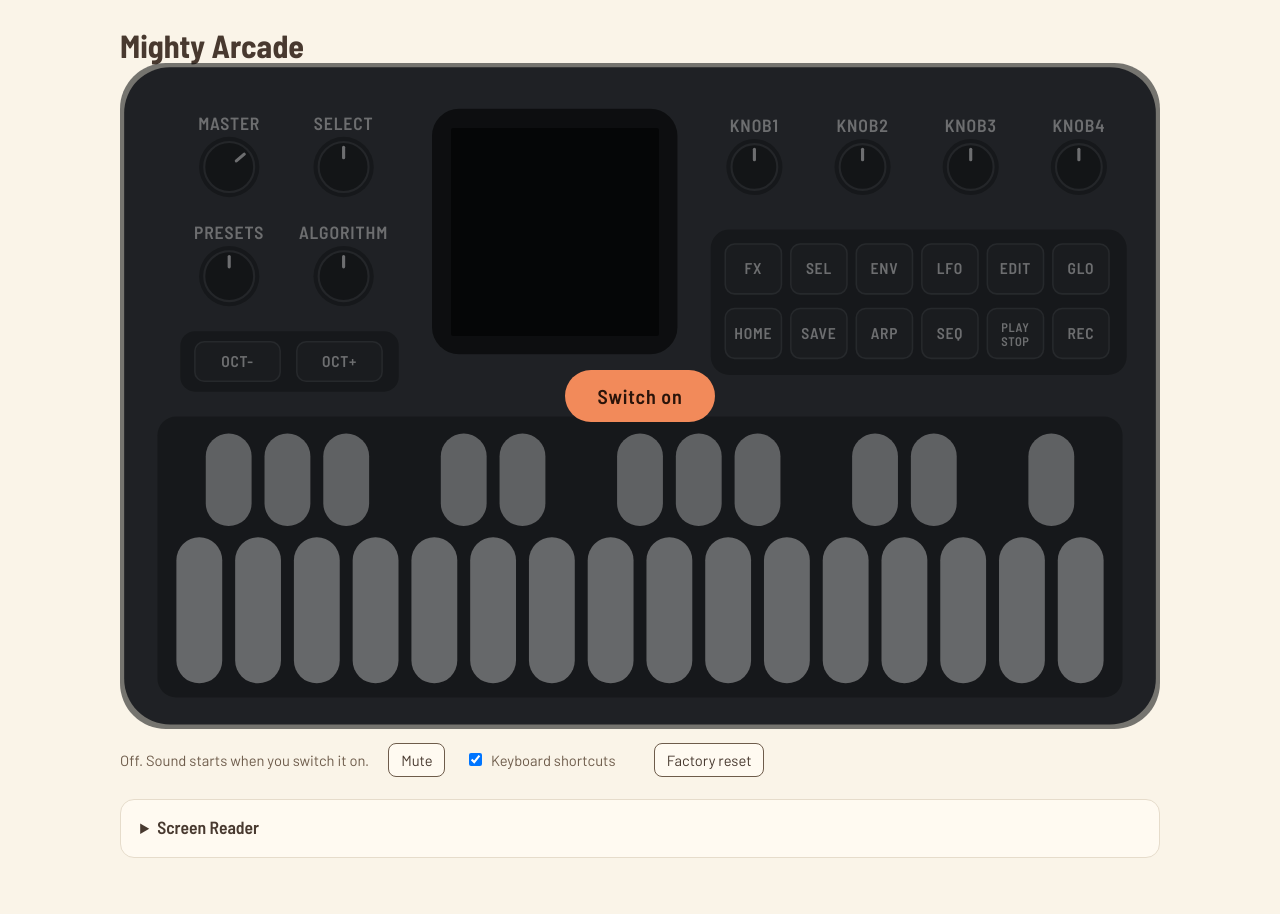
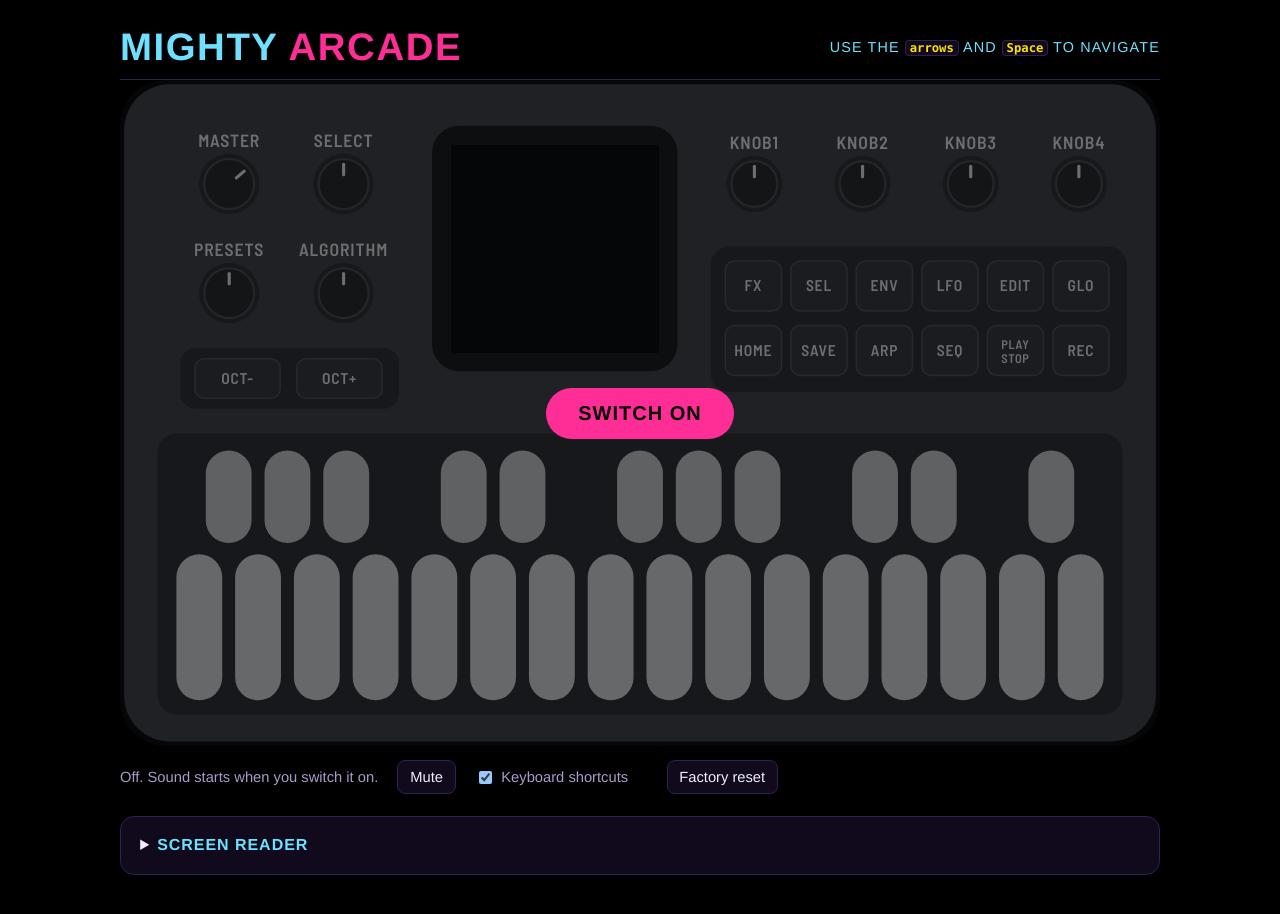
Before and after one commit to NickCulbertson/FM1-Mighty-Arcade, a plain HTML site: page emu/index.html in a window 1280 px wide. Drawn offline with Linux system fonts and the light colour scheme.

Commit message:
Site for Mighty Arcade 1.0 (from 43b3991)

```diff
--- a/emu/index.html
+++ b/emu/index.html
@@ -77,10 +77,31 @@ a { color: var(--accent); }
 .help ul { padding-left: 1.1rem; }
 kbd { font: 600 .85em ui-monospace, Menlo, monospace; background: var(--card); border: 1px solid var(--rule); border-radius: 4px; padding: 0 .3em; color: var(--ink); }
 </style>
+<style id="QG_STYLE">
+html:root:root { --ground: #000; --ink: #f1ecff; --muted: #a99bc9; --rule: #32204f; --accent: #ff2e97; --teal: #6ee1ff;
+                 --card: #100a1c; --bad: #ff6b8b; --focus: #ffe200; color-scheme: dark; }
+body { font-family: "Helvetica Neue", Helvetica, Arial, sans-serif; }
+header { align-items: center; padding-bottom: .8rem; border-bottom: 1px solid var(--rule); margin-bottom: 1.2rem; }
+h1 { font: 700 2.4rem/1 "Helvetica Neue", Helvetica, Arial, sans-serif; letter-spacing: .04em; text-transform: uppercase; }
+h1 a { text-decoration: none; }
+h1 .m { color: #6ee1ff; }
+h1 .a { color: #ff2e97; }
+header p.qg-hint { color: #6ee1ff; text-transform: uppercase; letter-spacing: .08em; font-size: .9rem; margin-left: auto; }
+header p.qg-hint kbd { text-transform: none; letter-spacing: 0; color: #ffe200; border-color: var(--rule); background: var(--card); }
+.start button { background: #ff2e97; color: #000; font-family: "Helvetica Neue", Helvetica, Arial, sans-serif;
+                text-transform: uppercase; letter-spacing: .05em; font-weight: 700; }
+.start button:hover, .start button:focus-visible { background: #ffe200; }
+.held .btnface, .held .keyface { stroke: #ff2e97; }
+.latched .btnface, .latched .keyface { stroke: #6ee1ff; }
+.bar button, .speak button { border-color: var(--rule); }
+.bar button:hover, .speak button:hover { border-color: #ffe200; }
+.speak summary h2 { color: #6ee1ff; text-transform: uppercase; letter-spacing: .06em; font-family: "Helvetica Neue", Helvetica, Arial, sans-serif; font-size: 1rem; }
+</style>
 </head>
 <body>
 <header>
-  <h1>Mighty Arcade</h1>
+  <h1><a href="../"><span class="m">Mighty</span> <span class="a">Arcade</span></a></h1>
+  <p class="qg-hint">Use the <kbd>arrows</kbd> and <kbd>Space</kbd> to navigate</p>
 </header>
 <main>
 <h2 class="sr">The FM-1</h2>
@@ -521,9 +542,9 @@ addEventListener("keyup", (e) => {
 }, true);
 // the keys only reach a focused page: say so when it is not, and a click anywhere takes them back
 const qgFocus = document.createElement("div");
-qgFocus.textContent = "Click here to play with the keyboard (arrows move, Enter selects)";
-qgFocus.style.cssText = "position:fixed;left:50%;top:12px;transform:translateX(-50%);z-index:99;padding:10px 18px;" +
-  "border-radius:10px;background:#FFD23F;color:#0B0814;font:600 15px system-ui,sans-serif;cursor:pointer;" +
+qgFocus.textContent = "Click here to play with the keyboard (arrows move, Space selects)";
+qgFocus.style.cssText = "position:fixed;left:50%;bottom:16px;transform:translateX(-50%);z-index:99;padding:10px 18px;" +
+  "border-radius:10px;background:#ffe200;color:#000;font:600 15px system-ui,sans-serif;cursor:pointer;" +
   "box-shadow:0 4px 16px rgba(0,0,0,.4);display:none";
 document.body.appendChild(qgFocus);
 const qgShow = () => { qgFocus.style.display = document.hasFocus() ? "none" : "block"; };
```
